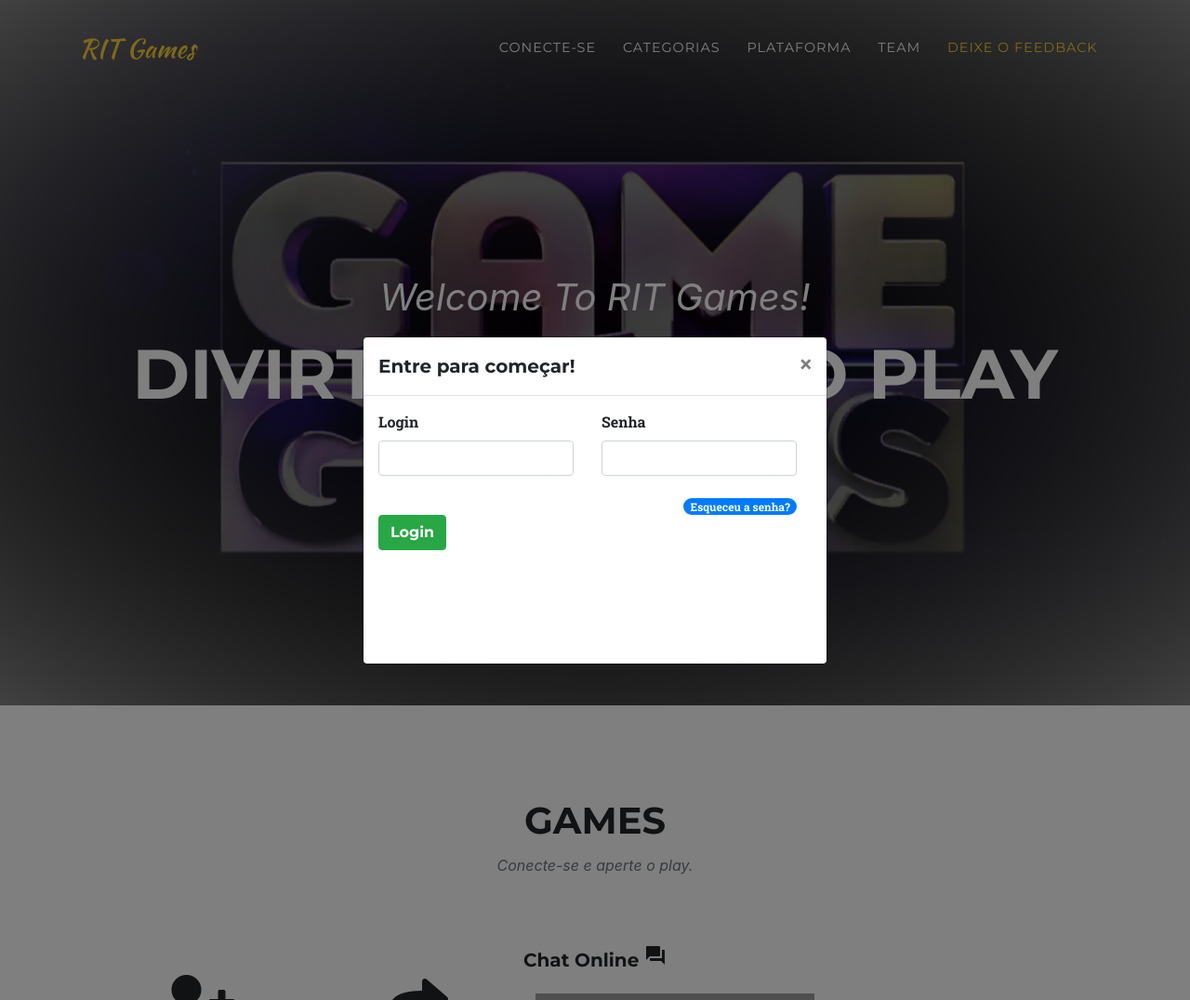
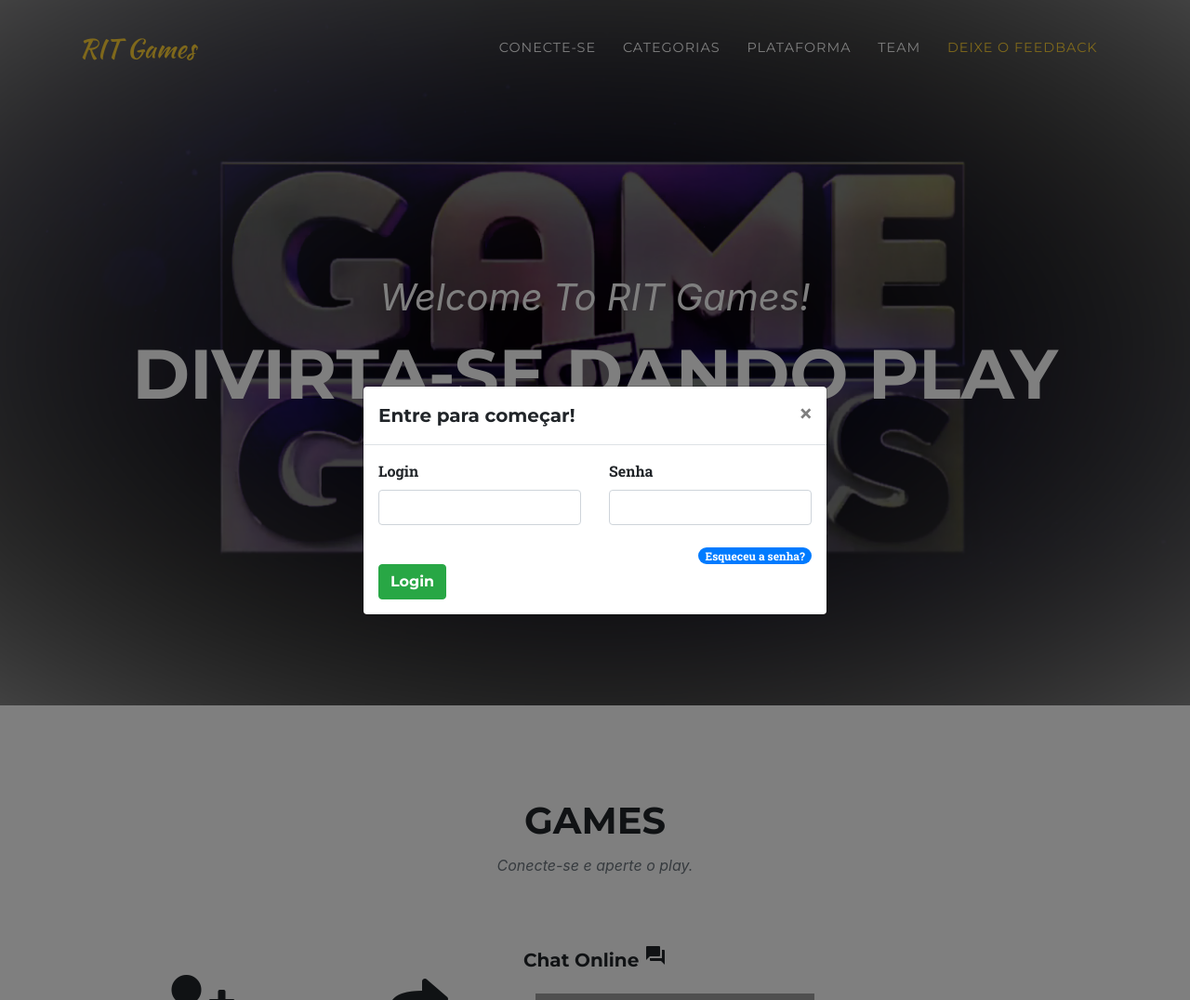
Before and after one commit to Tiagoblima/RITGames, a Flask app: page / in a window 1280 px wide, after a click on "Faça o login". Shown: the whole page at 93% size. Run offline with Flask 2, Linux system fonts and the light colour scheme; parts of the project's set-up code (start-up, migrations or seed data) failed here and were passed over; some libraries are stand-ins or nearby versions; some web fonts are replaced; grey boxes are pictures that could not be loaded.

Commit message:
Login funcionando

```diff
--- a/app.py
+++ b/app.py
@@ -1,16 +1,17 @@
+import json
 import os
+import requests
 from collections import namedtuple
 from datetime import timedelta
 from functools import update_wrapper
-from flask import Flask, url_for, flash, redirect, request
+from flask import Flask, make_response, request, current_app
+from flask import flash, redirect
 from flask import render_template
-from flask import Flask, make_response, request, current_app
 from past.types import basestring
-from server import connection, Server
 from config import Config
+from connection import Connection
 from forms import RegistrationForm, User, LoginForm
-from connection import Connection
-import json
+from server import Server
 
 app = Flask(__name__, template_folder='templates')
 app.debug = 'DEBUG' in os.environ
@@ -62,7 +63,7 @@ def crossdomain(origin=None, methods=None, headers=None, max_age=21600, attach_t
     return decorator
 
 
-HOST = '0.0.0.0'  # Standard loopback interface address (localhost)
+# Standard loopback interface address (localhost)
 PORT = os.environ.get("PORT")  # Port to listen on (non-privileged ports are > 1023)
 
 
@@ -77,9 +78,9 @@ def save_user(form):
 
 
 def get_user(data):
-    user = json.loads(data, object_hook=lambda d: namedtuple('USER', d.keys())(*d.values()))
+    user = json.loads(data, object_hook=lambda d: namedtuple('USER', d.keys(), rename=True)(*d.values()))
 
-    with open(user.username + '.json', 'w') as file:
+    with open(user.login + '.json', 'w') as file:
         j_data = json.dumps(user, indent=4, separators=(',', ': '))
         s = json.dumps(j_data, indent=4, sort_keys=True)
 
@@ -87,34 +88,14 @@ def get_user(data):
     return user
 
 
-def do_login(conn=Server(), username='', password=''):
-    login = LoginForm(request.form)
-    if login.is_submitted():
-        print('Hello World')
-        print(login.to_json())
+def do_login(username='', password=''):
+    response = requests.get("https://rit-bd.herokuapp.com/conta/logar/" + username + '/' + password)
 
-        sender.send_obj(login.to_json())
+    if response.status_code is 200:
+        user = response.content
+        return True, user
 
-    user = None
-    try:
-        file = open(username + '.json', 'r')
-        data = file.read()
-        get_user(data)
-    except FileNotFoundError:
-        print(conn)
-
-        try:
-            data = conn.listen(6748)
-            data_dic = json.loads(data)
-            if data_dic['type'] is 404:
-                return False, data_dic['msg']
-            user = get_user(data)
-        except OSError:
-            conn.close()
-            flash('Aguardando reposta do servidor')
-            pass
-
-    return True, user
+    return False, "Login ou senha incorretos"
 
 
 @app.after_request
@@ -123,14 +104,33 @@ def add_headers(response):
     return response
 
 
-@app.route('/', methods=['GET', 'POST'])
+@app.route('/')
+def run_start():
+    return index()
+
+
+@app.route('/index', methods=['GET', 'POST'])
 def index(name=None):
-    return render_template('index.html')
+    login = LoginForm(request.form)
+
+    user = User()
+    if login.is_submitted():
+        print(login.username.data + '/' + login.password.data)
+        data = do_login(login.username.data, login.password.data)
+        print(str(data[1]))
+
+        try:
+            user = get_user(data[1])
+            user_json = json.dumps(user, indent=4, separators=(',', ': '))
+            return start(user)
+        except json.decoder.JSONDecodeError:
+            flash("Login ou senha incorretos")
+
+    return render_template('index.html', login=login)
 
 
 @app.route('/start', methods=['GET', 'POST'])
-def start(username=None):
-    user = do_login()
+def start(user):
     return render_template('start.html', user=user)
 
 
@@ -158,8 +158,9 @@ def login():
     login = LoginForm(request.form)
     if login.is_submitted():
         result, data = do_login(username=login.username.data, password=login.password.data)
-        if result:
+        if not result:
             flash(data)
         else:
             flash('Login realizado!')
+
     return render_template('auth/login.html', login=login)
--- a/forms.py
+++ b/forms.py
@@ -22,13 +22,13 @@ class RegistrationForm(FlaskForm):
 
 
 class LoginForm(FlaskForm):
-    tipo = "login"
+
     username = StringField('inputLogin', validators=[DataRequired(message='Campo Obrigatório')])
     password = PasswordField('inputPassword', validators=[DataRequired(message='Campo Obrigatório')])
     submit = SubmitField('Login')
 
     def to_json(self):
-        str_json = '{\"type\":\"' + str(self.tipo) + '\",\"username\":\"' + self.username.data + '\",\"password\":\"' \
+        str_json = '{\"login\":\"' + self.username.data + '\",\"senha\":\"' \
                    + self.password.data + '\"}'
         # str_json.replace("'", "\"")
 
--- a/requirements.txt
+++ b/requirements.txt
@@ -19,6 +19,7 @@ flask-cors
 gunicorn>=19.9.0
 npm
 nodejs
+requests
 # Automated tests
 pytest==3.0.5
 pytest-cov==2.4.0
--- a/templates/index.html
+++ b/templates/index.html
@@ -76,16 +76,9 @@
           <h2 class="section-heading text-uppercase">Games</h2>
           <h3 class="section-subheading text-muted">Conecte-se e aperte o <i>play</i>.</h3>
         </div>
-      </div>
-      <div class="row text-center">
+          <div class="container col-6">
             {% with messages = get_flashed_messages() %}
             {% if messages %}
-                        <div class="alert alert-success" role="alert">
-                            {% for message in messages %}
-                                <li>{{ message }}</li>
-                            {% endfor %}
-                         </div>
-                    {% elif messages %}
                  <div class="alert alert-danger" role="alert">
                         {% for message in messages %}
                             <li>{{ message }}</li>
@@ -94,20 +87,27 @@
             {% endif %}
             {% endwith %}
             {% block content %}{% endblock %}
+      </div>
+      </div>
+      <div class="row text-center">
+
         <div class="col-md-3">
           <span class="fa-stack fa-4x">
             <i class="fa fa-user-plus" aria-hidden="true"></i>
           </span>
           <h4 class="service-heading"><button class="btn btn-outline-dark" id="btnForm" data-toggle="modal" data-target="#formModalCenter">Seja um RITer</button> </h4>
           <p class="text-muted">Divirta-se</p>
+
         </div>
         <div class="col-md-2">
+
           <span class="fa-stack fa-4x">
           <i class="fa fa-share"></i>
           </span>
           <h4 class="service-heading"><button class="btn btn-outline-dark" data-toggle="modal" data-target="#loginModalCenter">Faça o login</button></h4>
           <p class="text-muted">a cada rodada</p>
         </div>
+
         <div class="col-md-2">
                 <span class="fa-stack fa-4x">
                 <h5>
@@ -122,6 +122,7 @@
         </div>
       </div>
     </div>
+
   </section>
 
   <!-- Portfolio Grid -->
@@ -484,7 +485,29 @@
             </button>
           </div>
           <div class="modal-body">
-              <iframe src="/login" height="250px" width="450px" style="border:0"></iframe>
+               <div class="container align-content-center">
+
+                    <form class="row" action="/index" method="post" novalidate>
+
+                     <div class="row">
+                        <div class="col-6">
+                            <label for="inputLogin" class="font-weight-bold">Login</label>
+                            {{ login.username(type='text', class='form-control', id='inputLogin') }}
+                        </div>
+
+                         <div class="col-6">
+                             <label for="inputPassword1" class="font-weight-bold">Senha</label>
+                             {{ login.password(type="password", class="form-control", id="inputPassword") }}
+                              <br>
+                             <a href="#" class="badge badge-pill badge-primary text-white float-right">Esqueceu a senha?</a>
+                         </div>
+
+                         </div>
+                        <div class="float-left">
+                            {{ login.submit(type="submit", class="btn btn-success", id='Login') }}
+                        </div>
+                    </form>
+              </div>
           </div>
         </div>
       </div>
--- a/templates/start.html
+++ b/templates/start.html
@@ -102,11 +102,11 @@
          <br>
          <br>
          <div class="alert alert-primary" role="alert">
-         {{ user['name'] }} <br>
+         {{ user['nome'] }} <br>
          {{ user['email'] }} <br>
          </div>
             <button class="btn btn-outline-primary float-left" data-toggle="modal" data-target="#editModalCenter">Alterar Cadastro</button>
-            <a class="btn btn-outline-success float-right"  role="button" href={{ "/dev.html/" + user.username }} >Perfil Developer</a>
+            <a class="btn btn-outline-success float-right"  role="button" href={{ "/dev.html/" + user.login }} >Perfil Developer</a>
         </div>
         <div class="col-md-4">
           <span class="fa-stack fa-4x">
```
Lines whose indentation alone changed are shown as unchanged.
